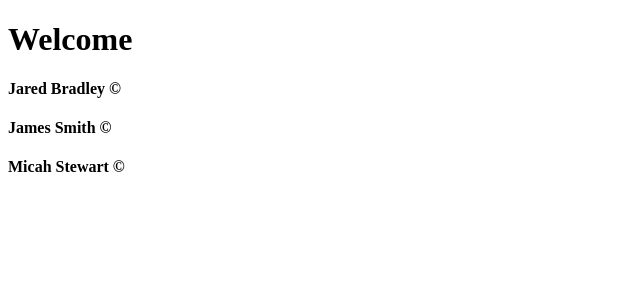
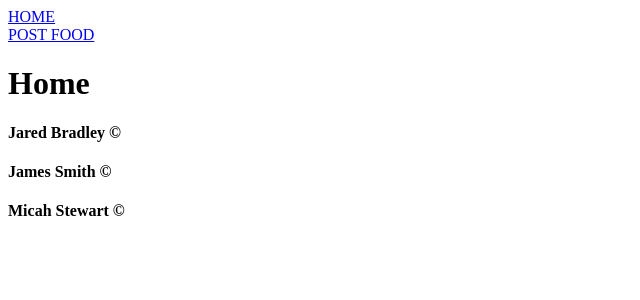
Before and after one commit to jwsmith2340/TastyGram-Frontend, a React (Create React App) app: page / in a window 1280 px wide. Shown: the top 300 px of the page, without its empty margins (0-640 px from the left). Built offline with nearby package versions, Linux system fonts and the light colour scheme.

Commit message:
refactor app.js/delete welcome.js

```diff
--- a/src/App.js
+++ b/src/App.js
@@ -4,7 +4,6 @@ import { Route, Switch } from "react-router-dom";
 import Header from "./components/Header/Header";
 import Footer from "./components/Footer/Footer";
 // IMPORT PAGES
-import Welcome from "./pages/Welcome";
 import SignUp from "./pages/SignUp";
 import Home from "./pages/Home";
 import Show from "./pages/Show";
@@ -19,29 +18,22 @@ function App() {
 
   return (
     <div className="App">
+      <Header />
 
       <Switch>
-        <Route exact path="/">
-          <Welcome />
+      <Route exact path="/">
+          <Home />
         </Route>
         <Route path="/signup">
-          <Header />
           <SignUp />
         </Route>
-        <Route path="/home">
-          <Header />
-          <Home />
-        </Route>
         <Route exact path="/food/:id">
-          <Header />
           <Show />
         </Route>
         <Route path="/food/edit/:id">
-          <Header />
           <Edit />
         </Route>
         <Route path="/newfood">
-          <Header />
           <New />
         </Route>
       </Switch>
--- a/src/components/Header/Header.js
+++ b/src/components/Header/Header.js
@@ -4,7 +4,7 @@ const Header = (props) => {
     return (
         <header>
             <nav>
-                <Link to="/home">
+                <Link to="/">
                     <>HOME</>
                 </Link>
                 <br />
--- a/src/pages/Welcome.js
+++ /dev/null
@@ -1,5 +0,0 @@
-const Welcome = (props) => {
-    return <h1>Welcome</h1>
-};
-
-export default Welcome;
```
